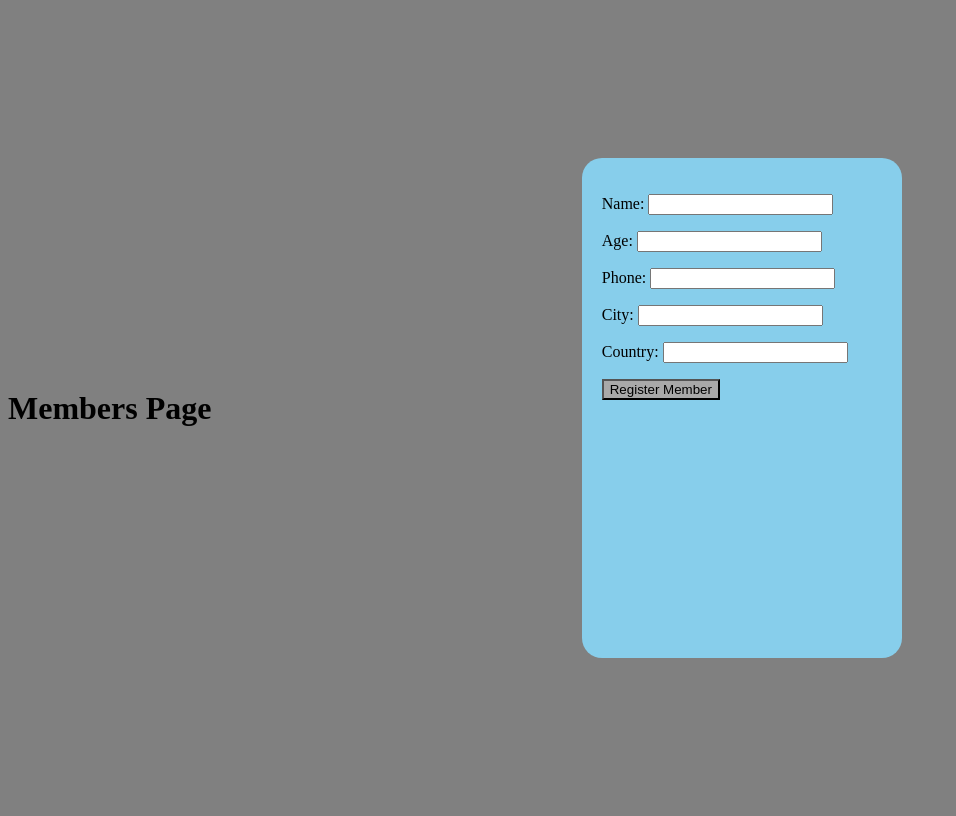
After one commit to sasimwa/django_forms, a Django app: page /members_form in a window 1280 px wide. The commit adds this page. Shown: the whole page, without its empty margins (0-956 px from the left). Run offline with Django 4.2, Linux system fonts and the light colour scheme.

Commit message:
django forms

```diff
--- a/djangoforms_sandra/forms.py
+++ b/djangoforms_sandra/forms.py
@@ -7,6 +7,14 @@ class UserReg(forms.Form):
     email = forms.CharField(max_length=100)
     password = forms.CharField()
 
-class UserLOgin(forms.Form):
+class UserLogin(forms.Form):
     username = forms.CharField(max_length=100)
     user_password = forms.CharField(max_length=100)
+
+
+class MembersReg(forms.Form):
+    name = forms.CharField(max_length=100)
+    age = forms.CharField(max_length=100)
+    phone = forms.CharField()
+    city = forms.CharField()
+    country = forms.CharField()
--- a/djangoforms_sandra/settings.py
+++ b/djangoforms_sandra/settings.py
@@ -117,6 +117,10 @@ USE_TZ = True
 # https://docs.djangoproject.com/en/4.1/howto/static-files/
 
 STATIC_URL = 'static/'
+STATICFILES_DIRS =[
+
+    BASE_DIR / "static"
+]
 
 # Default primary key field type
 # https://docs.djangoproject.com/en/4.1/ref/settings/#default-auto-field
--- a/djangoforms_sandra/urls.py
+++ b/djangoforms_sandra/urls.py
@@ -15,7 +15,10 @@ Including another URLconf
 """
 from django.contrib import admin
 from django.urls import path
+from . import views
 
 urlpatterns = [
     path('admin/', admin.site.urls),
+    path('register',views.reg,name = 'register'),
+    path('members_form' ,views. Members, name = 'members_form')
 ]
--- /dev/null
+++ b/djangoforms_sandra/views.py
@@ -0,0 +1,49 @@
+from django.http import request
+from django.shortcuts import render
+from.forms import UserReg
+from .forms import MembersReg
+
+
+def reg(request):
+    submit_button = request.POST.get("sandra")
+    name = ''
+    email = ''
+    password = ''
+
+    reg_form = UserReg(request.POST or None)
+    if reg_form.is_valid():
+        name = reg_form.cleaned_data.get("name")
+        email = reg_form.cleaned_data.get("email")
+        password = reg_form.cleaned_data.get("password")
+
+    context = {'reg_form':reg_form,'name':name,'email':email,'password':password,'submit_button':submit_button }
+    return render(request,'register.html',context)
+
+
+
+def Members(request):
+    submit_members = request.POST.get("members")
+    name = ''
+    age = ''
+    phone = ''
+    city = ''
+    country = ''
+
+    reg_members_form = MembersReg(request.POST or None)
+    if reg_members_form.is_valid():
+        name = reg_members_form.cleaned_data.get("name")
+        age = reg_members_form.cleaned_data.get("age")
+        phone = reg_members_form.cleaned_data.get("phone")
+        city = reg_members_form.cleaned_data.get("city")
+        country = reg_members_form.cleaned_data.get("country")
+
+    context = {'reg_members_form':reg_members_form,
+               'name':name,
+               'age' :age,
+               'phone':phone,
+               'city':city,
+               'country':country,
+               'submit_members':submit_members
+
+               }
+    return render(request,'members_form.html',context)
--- /dev/null
+++ b/static/css/forms.css
@@ -0,0 +1,30 @@
+body {
+    align-items: center;
+  background-color: grey;
+  display: flex;
+  justify-content: center;
+  height: 100vh;
+}
+.form{
+
+
+
+  background-color: skyblue;
+  border-radius: 20px;
+  box-sizing: border-box;
+  height: 500px;
+  padding: 20px;
+  width: 320px;
+  margin:50px auto;
+}
+
+h1{
+text-align: center;
+
+}
+.reg{
+ color: black;
+  background-color: darkgray;
+
+
+}
--- /dev/null
+++ b/templates/members_form.html
@@ -0,0 +1,37 @@
+<!DOCTYPE html>
+<html lang="en">
+<head>
+    <meta charset="UTF-8">
+    <title>Members</title>
+    {% load static %}
+    <link rel="stylesheet" href="{% static "css/forms.css" %}">
+</head>
+<body>
+
+<h1>Members Page</h1>
+<div class="form">
+<form action=""method="POST">
+    {% csrf_token %}
+    {{  reg_members_form.as_p }}
+
+
+
+    <input type="submit" name="members" value="Register Member" class="reg">
+
+
+
+
+
+</form>
+</div>
+{% if  submit_members == "Register Member"  %}
+{{ name }}
+{{ age }}
+{{ phone }}
+{{ city }}
+{{ country }}
+
+{% endif %}
+
+</body>
+</html>
```
Also changed, not shown: templates/register.html (+9 -1 lines).
